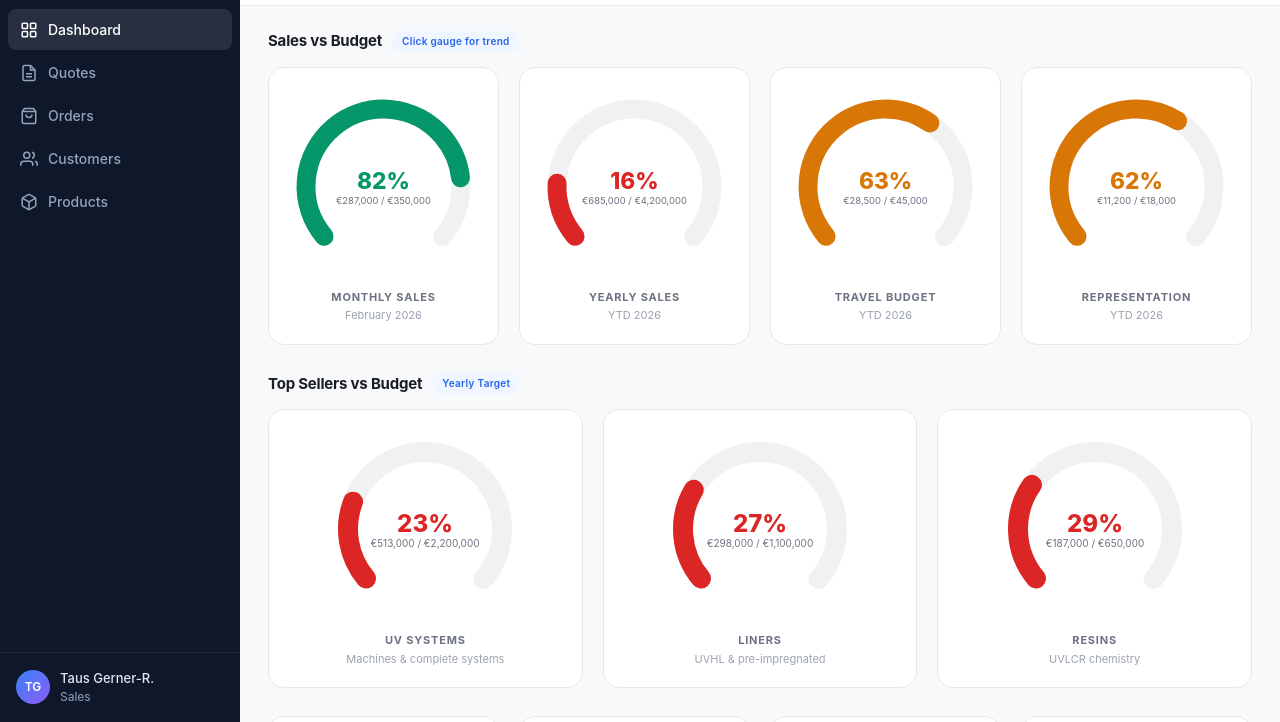
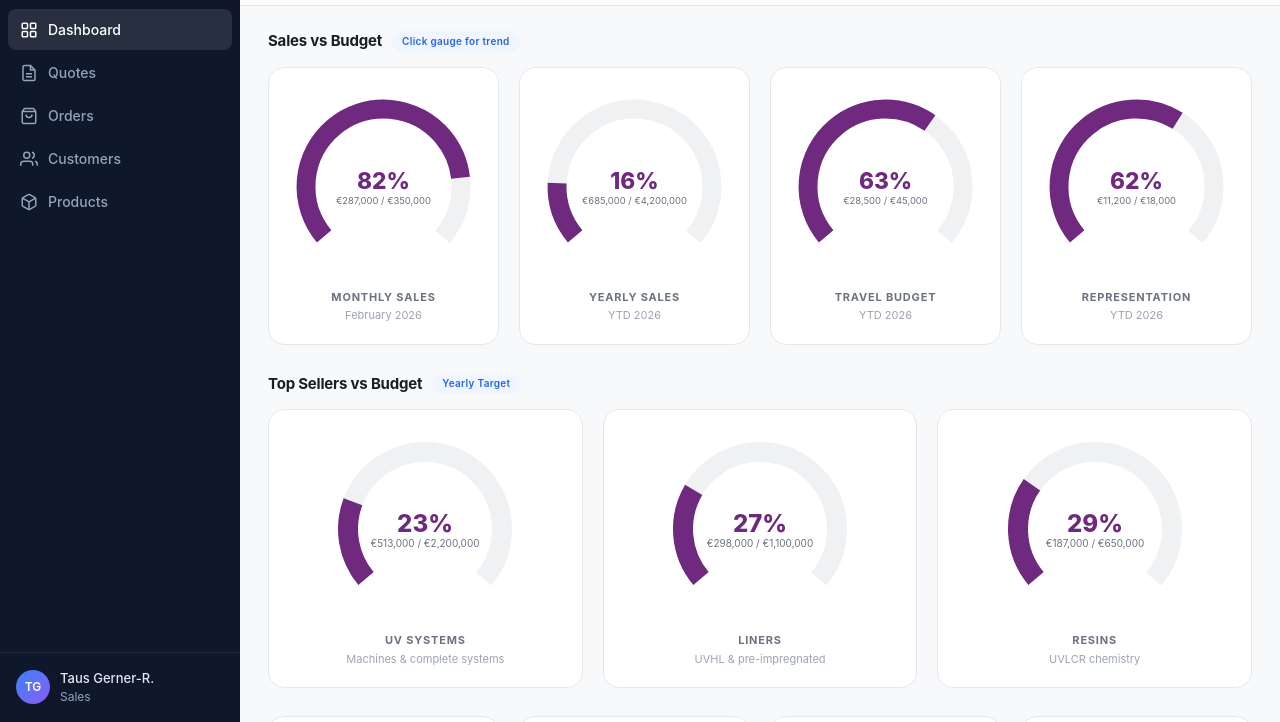
Before and after one commit to TausStorm/resersher, a plain HTML site: page docs/index.html in a window 1280 px wide. Shown: the part 78-800 px from the top of the page. Drawn offline with Linux system fonts and the light colour scheme.

Commit message:
fix: flat-end gauge arcs, UVRelining brand purple #6f297f on all gauges

```diff
--- a/docs/index.html
+++ b/docs/index.html
@@ -989,7 +989,7 @@ tbody tr:last-child td {
   left: 0;
   right: 0;
   height: 3px;
-  background: linear-gradient(90deg, var(--primary), var(--success));
+  background: linear-gradient(90deg, #6f297f, #9b51e0);
   opacity: 0;
   transition: opacity 0.2s ease;
 }
@@ -1131,7 +1131,7 @@ tbody tr:last-child td {
   left: 0;
   right: 0;
   height: 3px;
-  background: linear-gradient(90deg, var(--primary), var(--success));
+  background: linear-gradient(90deg, #6f297f, #9b51e0);
   opacity: 0;
   transition: opacity 0.2s ease;
 }
@@ -1817,11 +1817,11 @@ function buildGauge(actual, target, size) {
   var fillLen = arcLen * Math.min(pct, 1);
   var rot = 140;
 
-  var gaugeColor = displayPct >= 70 ? '#059669' : displayPct > 50 ? '#d97706' : '#dc2626';
+  var gaugeColor = '#6f297f';
 
   return '<svg class="gauge-svg" width="' + size + '" height="' + svgH + '" viewBox="0 0 ' + size + ' ' + svgH + '" overflow="visible">' +
-    '<circle cx="' + cx + '" cy="' + cy + '" r="' + radius + '" fill="none" stroke="#f0f1f3" stroke-width="' + sw + '" stroke-linecap="round" stroke-dasharray="' + arcLen + ' ' + gapLen + '" transform="rotate(' + rot + ' ' + cx + ' ' + cy + ')"/>' +
-    (pct > 0 ? '<circle cx="' + cx + '" cy="' + cy + '" r="' + radius + '" fill="none" stroke="' + gaugeColor + '" stroke-width="' + sw + '" stroke-linecap="round" stroke-dasharray="' + fillLen + ' ' + circ + '" transform="rotate(' + rot + ' ' + cx + ' ' + cy + ')"/>' : '') +
+    '<circle cx="' + cx + '" cy="' + cy + '" r="' + radius + '" fill="none" stroke="#f0f1f3" stroke-width="' + sw + '" stroke-linecap="butt" stroke-dasharray="' + arcLen + ' ' + gapLen + '" transform="rotate(' + rot + ' ' + cx + ' ' + cy + ')"/>' +
+    (pct > 0 ? '<circle cx="' + cx + '" cy="' + cy + '" r="' + radius + '" fill="none" stroke="' + gaugeColor + '" stroke-width="' + sw + '" stroke-linecap="butt" stroke-dasharray="' + fillLen + ' ' + circ + '" transform="rotate(' + rot + ' ' + cx + ' ' + cy + ')"/>' : '') +
     '<text x="' + cx + '" y="' + (cy - 6) + '" text-anchor="middle" dominant-baseline="central" class="gauge-value-text" style="fill:' + gaugeColor + '">' + displayPct + '%</text>' +
     '<text x="' + cx + '" y="' + (cy + 18) + '" text-anchor="middle" class="gauge-amounts">' + formatCurrency(actual) + ' / ' + formatCurrency(target) + '</text>' +
   '</svg>';
@@ -1835,10 +1835,7 @@ function buildMiniChart(monthlyData, monthTarget, color) {
   var barH = 100;
   var currentMonth = new Date().getMonth(); // 0-indexed
   var startMonth = currentMonth - monthlyData.length + 1;
-  var gaugeColor = function(v) {
-    var p = monthTarget ? Math.round(v / monthTarget * 100) : 100;
-    return p >= 70 ? '#059669' : p > 50 ? '#d97706' : '#dc2626';
-  };
+  var gaugeColor = function() { return '#6f297f'; };
 
   var bars = monthlyData.map(function(v, i) {
     var h = maxVal > 0 ? Math.max(Math.round(v / maxVal * barH), 4) : 4;
```
